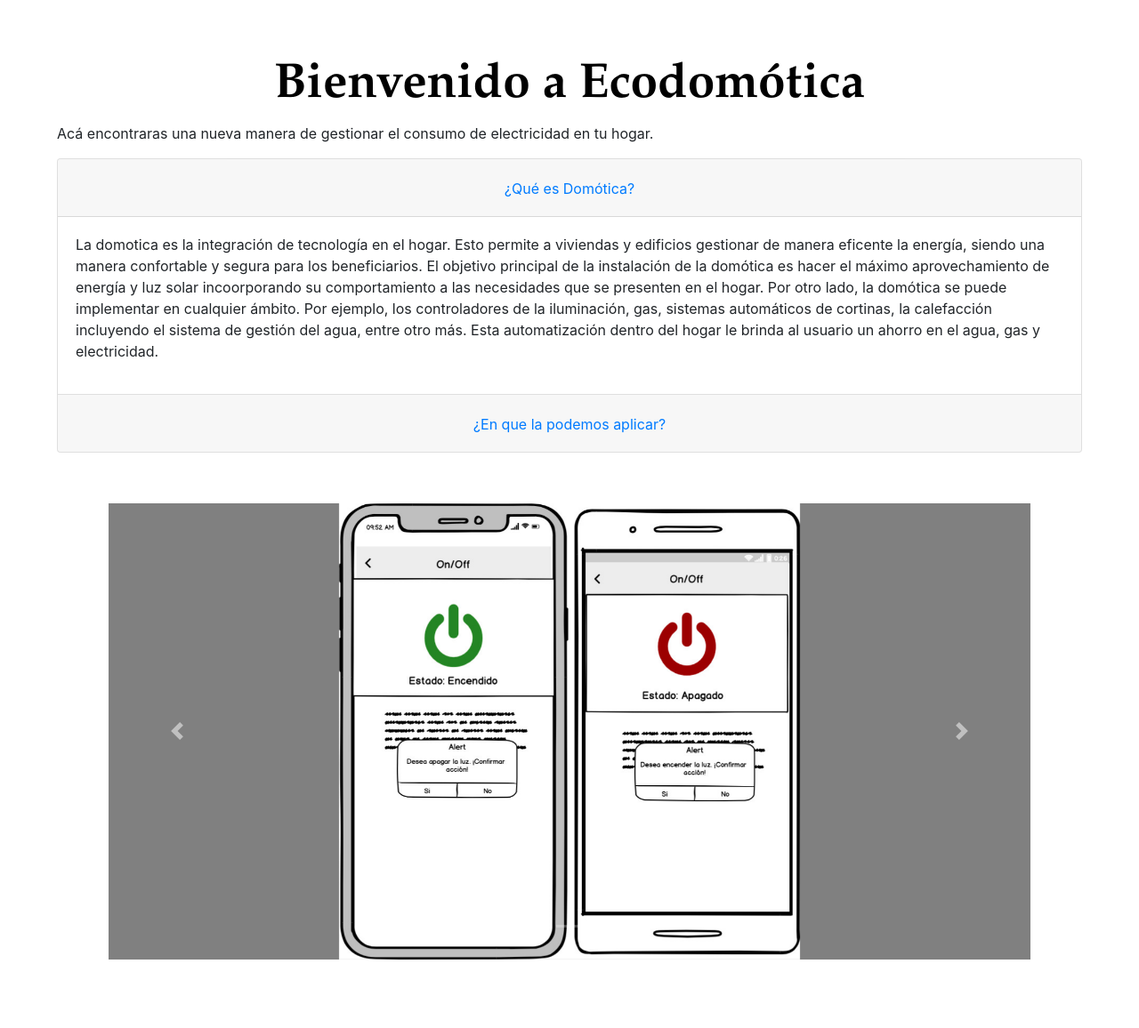
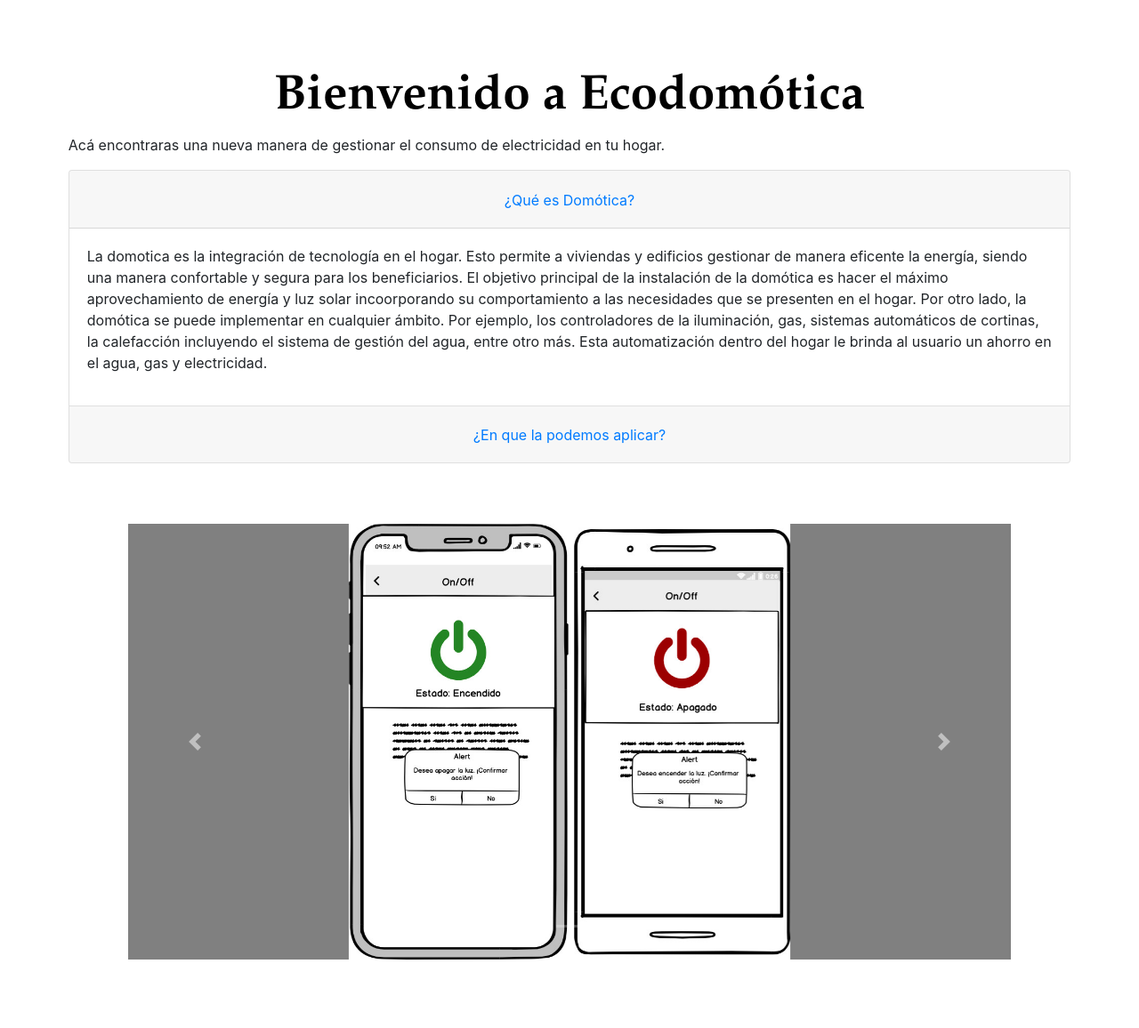
Before and after one commit to lpinzon21636/PLANTILLANUEVA, a PHP site: page /1.que_es_domotica/domotica.php in a window 1280 px wide. Shown: the part 56-1212 px from the top of the page at 89% size. Before the commit the page ends 1135 px from the top, so only its background shows below. Run offline with PHP 8.4, Linux system fonts and the light colour scheme.

Commit message:
Update style.css

```diff
--- a/ProyectoDEFINITIVO-master/css/style.css
+++ b/ProyectoDEFINITIVO-master/css/style.css
@@ -1,5 +1,5 @@
 .divInterno{
-  margin: 5%;
+  margin: 6%;
 }
 
 /* default for mobile (Mobile first) */
```
